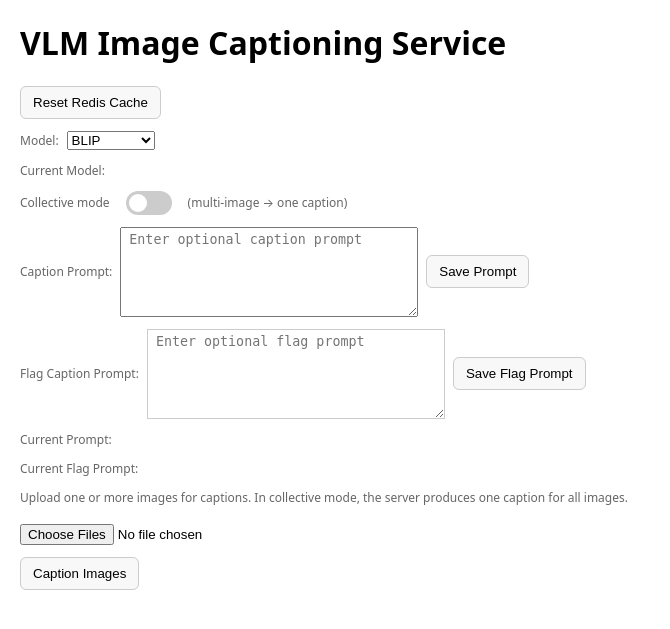
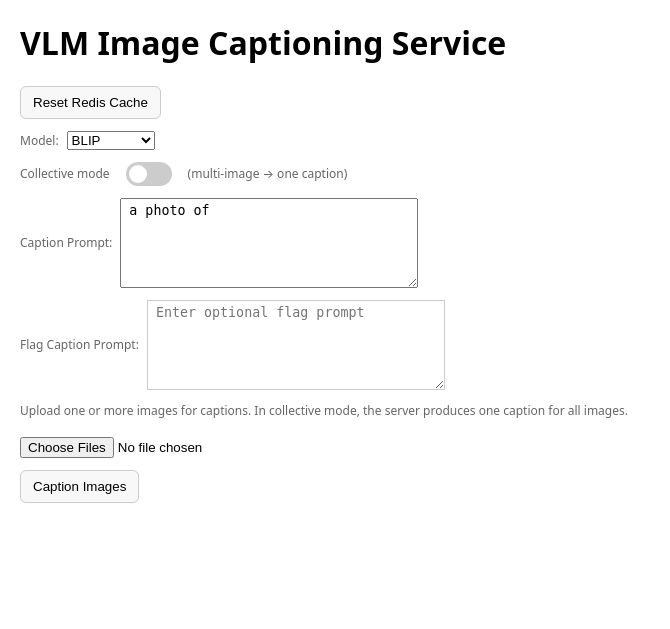
Before and after one commit to abrarhayat/blip-image-inference, a FastAPI app: page / in a window 1280 px wide. Shown: the top 629 px of the page, without its empty margins (0-670 px from the left). Run offline with FastAPI, Linux system fonts and the light colour scheme.

Commit message:
Improved default prompt management

```diff
--- a/app/main.py
+++ b/app/main.py
@@ -7,6 +7,7 @@ from fastapi.staticfiles import StaticFiles
 from fastapi.templating import Jinja2Templates
 from prometheus_fastapi_instrumentator import Instrumentator
 
+from app.prompts import DEFAULT_PROMPTS
 from app.routers import caption, admin
 from app.settings import settings
 
@@ -45,7 +46,7 @@ templates = Jinja2Templates(directory="app/templates")
 # Simple test page at root
 @app.get("/")
 def index(request: Request):
-    return templates.TemplateResponse("index.html", {"request": request})
+    return templates.TemplateResponse("index.html", {"request": request, "default_prompts": DEFAULT_PROMPTS})
 
 
 # Lightweight metrics at /metrics (Prometheus)
--- a/app/models/gemma.py
+++ b/app/models/gemma.py
@@ -3,9 +3,11 @@ import time
 import torch
 from transformers import AutoProcessor, Gemma3Processor, Gemma3ForConditionalGeneration
 
+from app.prompts import DEFAULT_PROMPTS
+
 DEVICE = "cuda" if torch.cuda.is_available() else "mps" if torch.backends.mps.is_available() else "cpu"
-DEFAULT_GEMMA_PROMPT = "You are a helpful assistant who generates captions for images. You keep the caption concise within 25 words and return a single caption without any additional text."
-DEFAULT_FLAG_GEMMA_PROMPT = "You are a helpful assistant who generates json objects from images. You respond with a single JSON object with a single key 'flag' and value 'true' or 'false' based on any of the images have any animals on them. DO NOT include any formatting, additional text, or explanation. Only respond with the JSON object."
+DEFAULT_GEMMA_PROMPT = DEFAULT_PROMPTS.get("gemma").get("caption_prompt")
+DEFAULT_FLAG_GEMMA_PROMPT = DEFAULT_PROMPTS.get("gemma").get("flag_caption_prompt")
 
 
 def initialize_gemma_model() -> tuple[Gemma3Processor, Gemma3ForConditionalGeneration, str]:
--- a/app/models/intern_vlm.py
+++ b/app/models/intern_vlm.py
@@ -2,8 +2,6 @@ import torch
 from transformers import AutoProcessor, InternVLProcessor, InternVLForConditionalGeneration
 
 DEVICE = "cuda" if torch.cuda.is_available() else "mps" if torch.backends.mps.is_available() else "cpu"
-DEFAULT_INTERN_VLM_PROMPT = "You are a helpful assistant who generates captions for images. You keep the caption concise within 25 words and return a single caption without any additional text."
-DEFAULT_INTERN_VLM_FLAG_PROMPT = "You are a helpful assistant who generates json objects from images. You respond with a single JSON object with a single key 'flag' and value 'true' or 'false' based on any of the images have any animals on them. DO NOT include any formatting, additional text, or explanation. Only respond with the JSON object."
 
 
 def initialize_intern_vlm_model() -> tuple[InternVLProcessor, InternVLForConditionalGeneration, str]:
--- a/app/static/js/index.js
+++ b/app/static/js/index.js
@@ -40,33 +40,11 @@
         });
     }
 
-    function attachSavePrompt(saveBtnEl, inputEl, currentPromptEl, promptStatusEl) {
-        if (!saveBtnEl || !inputEl || !currentPromptEl || !promptStatusEl) return;
-        saveBtnEl.addEventListener('click', () => {
-            const promptVal = inputEl.value || '';
-            currentPromptEl.textContent = promptVal;
-            try { localStorage.setItem('caption_prompt', promptVal); } catch (_) {}
-            promptStatusEl.textContent = 'Saved';
-        });
-    }
-
-    function attachSaveFlagPrompt(saveBtnEl, inputEl, currentFlagPromptEl, promptStatusEl) {
-        if (!saveBtnEl || !inputEl || !currentFlagPromptEl || !promptStatusEl) return;
-        saveBtnEl.addEventListener('click', () => {
-            const promptVal = inputEl.value || '';
-            currentFlagPromptEl.textContent = promptVal;
-            try { localStorage.setItem('flag_caption_prompt', promptVal); } catch (_) {}
-            promptStatusEl.textContent = 'Saved';
-        });
-    }
-
     window.CommonUI = {
         modelNameToKey,
         setInitialModelSelection,
         attachResetRedis,
-        attachModelSwitcher,
-        attachSavePrompt,
-        attachSaveFlagPrompt,
+        attachModelSwitcher
     };
 })();
 
@@ -82,13 +60,7 @@
         const modelSelect = document.getElementById('model-select');
         const currentModelEl = document.getElementById('current-model');
         const captionPromptInput = document.getElementById('caption-prompt');
-        const savePromptBtn = document.getElementById('save-prompt-btn');
-        const currentPromptEl = document.getElementById('current-prompt');
-        const promptStatusEl = document.getElementById('prompt-status');
         const flagPromptInput = document.getElementById('flag-prompt');
-        const saveFlagPromptBtn = document.getElementById('save-flag-prompt-btn');
-        const currentFlagPromptEl = document.getElementById('current-flag-prompt');
-        const flagPromptStatusEl = document.getElementById('flag-prompt-status');
         const modeToggle = document.getElementById('mode-toggle');
         const modeWarning = document.getElementById('mode-warning');
 
@@ -100,11 +72,31 @@
             attachModelSwitcher(modelSelect, currentModelEl, statusEl);
         }
 
-        const {attachSavePrompt, attachSaveFlagPrompt, modelNameToKey} = window.CommonUI || {};
-        if (window.CommonUI) {
-            attachSavePrompt(savePromptBtn, captionPromptInput, currentPromptEl, promptStatusEl);
-            attachSaveFlagPrompt(saveFlagPromptBtn, flagPromptInput, currentFlagPromptEl, flagPromptStatusEl);
+        const {modelNameToKey} = window.CommonUI || {};
+
+        // Default prompts support (from index.html)
+        const defaultPromptsMap = (window.DEFAULT_PROMPTS || {});
+        function applyDefaultPromptsForModel(modelKey, {onlyIfEmpty = false} = {}) {
+            const defaults = defaultPromptsMap[modelKey] || {};
+            if (captionPromptInput) {
+                if (!onlyIfEmpty || !captionPromptInput.value) {
+                    captionPromptInput.value = defaults.caption_prompt || '';
+                }
+            }
+            if (flagPromptInput) {
+                if (!onlyIfEmpty || !flagPromptInput.value) {
+                    flagPromptInput.value = defaults.flag_caption_prompt || '';
+                }
+            }
         }
+
+        // Prefill from defaults on initial load only if empty
+        applyDefaultPromptsForModel(modelSelect ? modelSelect.value : '', { onlyIfEmpty: true });
+
+        // Update prompts whenever the selected model changes
+        modelSelect && modelSelect.addEventListener('change', () => {
+            applyDefaultPromptsForModel(modelSelect.value);
+        });
 
         function isCollectiveSupported() {
             const key = (modelSelect && modelSelect.value) || '';
--- a/app/templates/index.html
+++ b/app/templates/index.html
@@ -19,7 +19,6 @@
             <option value="intern_vlm">Intern VLM</option>
         </select>
     </div>
-    <div><p class="small">Current Model: <strong id="current-model">{{ model_name }}</strong></p></div>
 
     <div class="actions">
         <label for="mode-toggle" class="small">Collective mode</label>
@@ -34,20 +33,14 @@
     <div class="actions wrap">
         <label for="caption-prompt" class="small">Caption Prompt:</label>
         <textarea id="caption-prompt" placeholder="Enter optional caption prompt">{{ caption_prompt or '' }}</textarea>
-        <button id="save-prompt-btn" type="button">Save Prompt</button>
-        <span class="small" id="prompt-status"></span>
     </div>
 
     <div class="actions wrap">
         <label for="flag-prompt" class="small">Flag Caption Prompt:</label>
         <textarea id="flag-prompt" placeholder="Enter optional flag prompt"
                   style="padding: 4px 8px; min-width: 280px; min-height: 80px; resize: vertical; border: 1px solid #ccc;">{{ flag_caption_prompt or '' }}</textarea>
-        <button id="save-flag-prompt-btn" type="button">Save Flag Prompt</button>
-        <span class="small" id="flag-prompt-status"></span>
     </div>
 
-    <p class="small">Current Prompt: <strong id="current-prompt">{{ caption_prompt }}</strong></p>
-    <p class="small">Current Flag Prompt: <strong id="current-flag-prompt">{{ flag_caption_prompt }}</strong></p>
     <p class="small">Upload one or more images for captions. In collective mode, the server produces one caption for all
         images.</p>
 </header>
@@ -64,5 +57,8 @@
 <div id="results"></div>
 
 <script src="{{ url_for('static', path='js/index.js') }}"></script>
+<script>
+    window.DEFAULT_PROMPTS = {{ default_prompts | tojson }};
+</script>
 </body>
 </html>
```
Also changed, not shown: app/models/blip.py (+5 -4 lines), app/prompts.py (added, +26 -0 lines).
